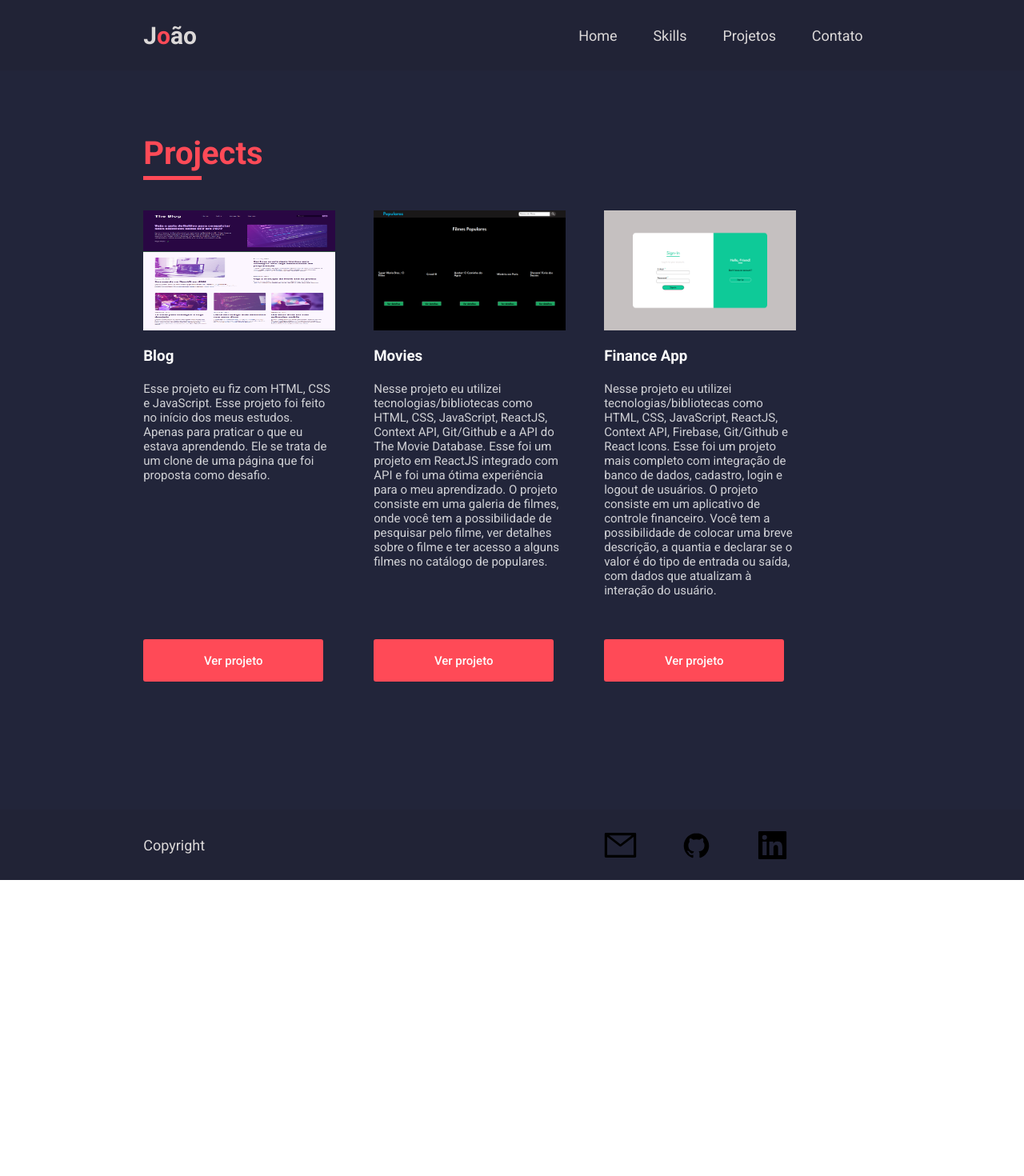
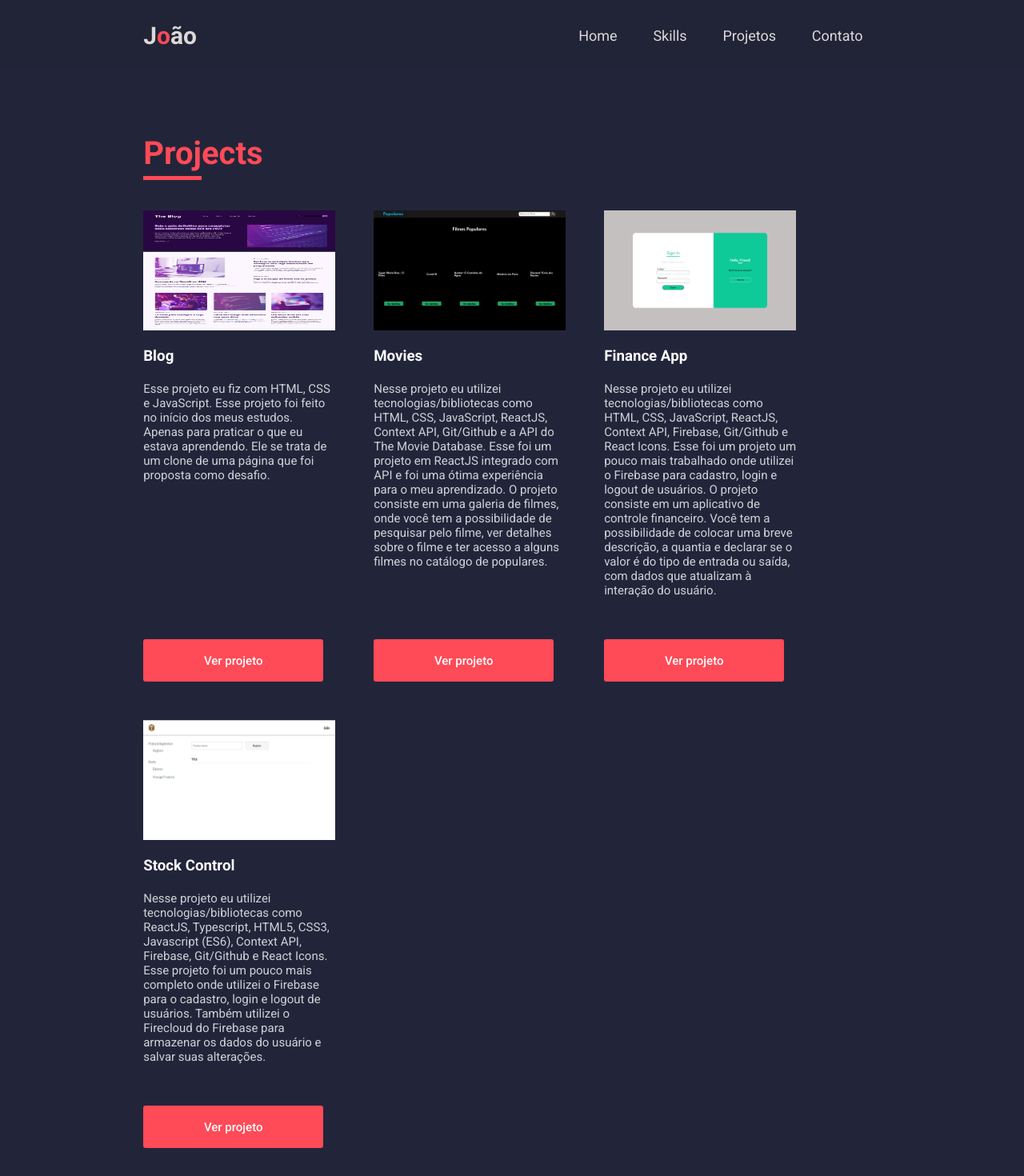
Before and after one commit to joaofilipee/joaofilipee, a React (Create React App) app: page /projects in a window 1280 px wide. Shown: the top 1470 px of the page at 80% size. Before the commit the page ends 1100 px from the top, so only its background shows below. Built offline with nearby package versions, Linux system fonts and the light colour scheme.

Commit message:
added new project and new technology

```diff
--- a/src/components/Projects/Projects.js
+++ b/src/components/Projects/Projects.js
@@ -4,6 +4,7 @@ import "./Projects.css"
 import blogImg from "./imgs/blog.jpg"
 import moviesImg from "./imgs/moviesimg.png"
 import financeappImg from "./imgs/financeapp.png"
+import stockcontrolImg from "./imgs/stockcontrolapp.png"
 
 
 const Projects = () => {
@@ -45,10 +46,22 @@ const Projects = () => {
               <img className="projectImg" src={financeappImg} alt="Finance App" />
 
               <h3 className="project-title">Finance App</h3>
-              <p className="project-description">Nesse projeto eu utilizei tecnologias/bibliotecas como HTML, CSS, JavaScript, ReactJS, Context API, Firebase, Git/Github e React Icons. Esse foi um projeto mais completo com integração de banco de dados, cadastro, login e logout de usuários. O projeto consiste em um aplicativo de controle financeiro. Você tem a possibilidade de colocar uma breve descrição, a quantia e declarar se o valor é do tipo de entrada ou saída, com dados que atualizam à interação do usuário.</p>
+              <p className="project-description">Nesse projeto eu utilizei tecnologias/bibliotecas como HTML, CSS, JavaScript, ReactJS, Context API, Firebase, Git/Github e React Icons. Esse foi um projeto um pouco mais trabalhado onde utilizei o Firebase para cadastro, login e logout de usuários. O projeto consiste em um aplicativo de controle financeiro. Você tem a possibilidade de colocar uma breve descrição, a quantia e declarar se o valor é do tipo de entrada ou saída, com dados que atualizam à interação do usuário.</p>
             </div>
 
               <a href="https://financeapp-iota.vercel.app" target="_blank" className="btn">Ver projeto</a>
+            </li>
+
+            <li>
+              <div className="title_and_description">
+                <img src={stockcontrolImg} alt="Stock Control" className="projectImg"/>
+
+                <h3 className="project-title">Stock Control</h3>
+
+                <p className="project-description">Nesse projeto eu utilizei tecnologias/bibliotecas como ReactJS, Typescript, HTML5, CSS3, Javascript (ES6), Context API, Firebase, Git/Github e React Icons. Esse projeto foi um pouco mais completo onde utilizei o Firebase para o cadastro, login e logout de usuários. Também utilizei o Firecloud do Firebase para armazenar os dados do usuário e salvar suas alterações.</p>
+              </div>
+
+              <a href="https://stockcontrol-h02vqil52-joaofilipee.vercel.app" target="_blank" className="btn">Ver projeto</a>
             </li>
         </ul>
 
--- a/src/components/SkillSet/Skills.css
+++ b/src/components/SkillSet/Skills.css
@@ -86,6 +86,10 @@
     align-items: flex-end;
 }
 
+.ts {
+    color: #2972BF;
+}
+
 @media (max-width: 370px){
     #skill .title {
         font-size: 3em;
--- a/src/components/SkillSet/Skills.js
+++ b/src/components/SkillSet/Skills.js
@@ -2,7 +2,7 @@ import "./Skills.css"
 
 // Icons
 import { DiReact, DiGit, DiGithubBadge, DiHtml5, DiCss3 } from "react-icons/di"
-import { SiJavascript } from "react-icons/si"
+import { SiJavascript, SiTypescript } from "react-icons/si"
 
 // hooks
 import { useRef, useState, useLayoutEffect } from "react"
@@ -54,6 +54,13 @@ const Skills = () => {
             </div>
 
             <div className="card">
+              <div className="icon ts"> <SiTypescript /> </div>
+
+              <h4 className="technology-name">Typescript</h4>
+              <p className="technology-description">Typescript é um superset de Javascript para ajudar o desenvolvimento de softwares adicionando tipagem estática.</p>
+            </div>
+
+            <div className="card">
                 <div className="icon git"><DiGit /></div>
 
                 <h4 className="technology-name">Controle de versões Git</h4>
@@ -91,6 +98,8 @@ const Skills = () => {
               <p className="technology-description">É uma linguagem que permite que você especifique um elemento ou mais para aplicar regras de estilo.</p>
             </div>
 
+
+
         </section>
     </div>
   )
```
Also changed, not shown: src/components/Projects/imgs/stockcontrolapp.png (added).
